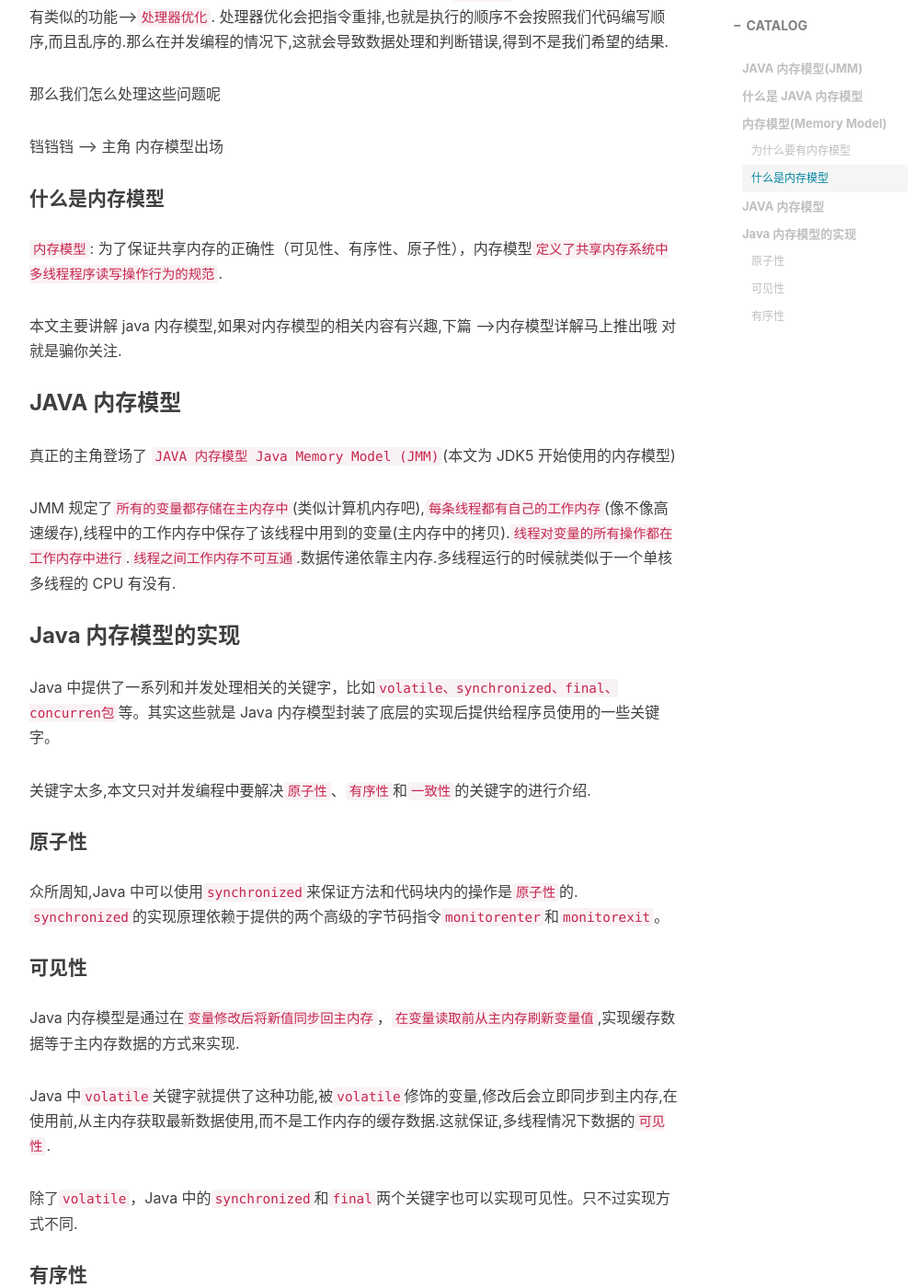
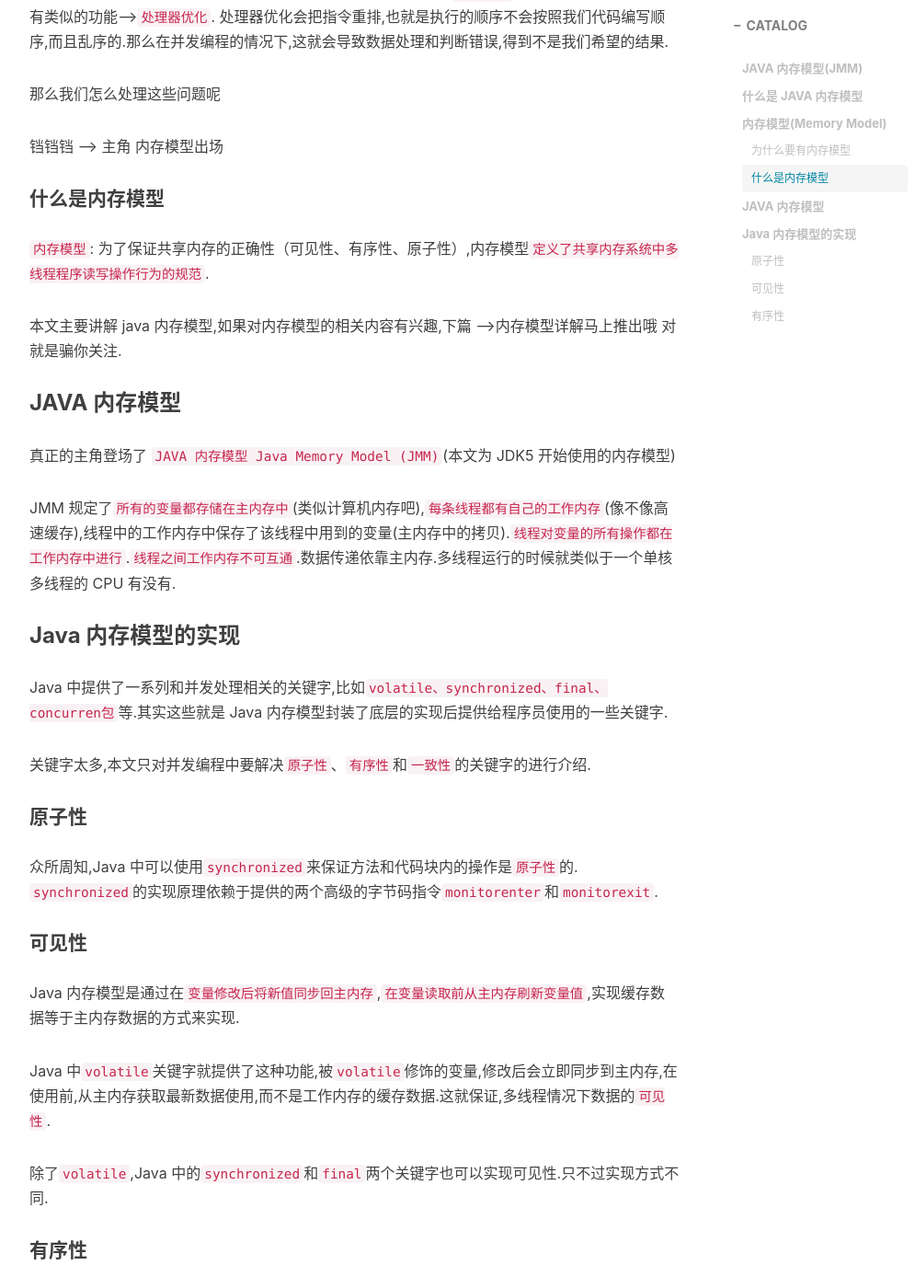
Before and after one commit to cxyxhJava/franyang.github.io, a Jekyll site: the page built from _posts/2019-10-25-JMM.md, in a window 1280 px wide and 1400 px high, scrolled down 2937 px. Shown: the whole window at 92% size, without its empty margins (233-1228 px from the left). Built offline with Jekyll 4.4.1, drawn with Linux system fonts in a browser that asks for light colours; nearby versions of some CDN libraries; comment, search, counter and statistics services are not loaded; some of the changed text lies outside the part shown.

Commit message:
修改字符串

```diff
--- a/_posts/2019-10-25-JMM.md
+++ b/_posts/2019-10-25-JMM.md
@@ -14,7 +14,7 @@
 
 ## 什么是 JAVA 内存模型
 
-Java 内存模型（Java Memory Model ,JMM）就是一种`符合内存模型规范`、`屏蔽了各种硬件和操作系统的访问差异`、保证了 Java 程序在各种平台下`对内存的访问都能保证效果一致`的`机制及规范`。
+Java 内存模型（Java Memory Model JMM）就是一种`符合内存模型规范`、`屏蔽了各种硬件和操作系统的访问差异`、保证了 Java 程序在各种平台下`对内存的访问都能保证效果一致`的`机制及规范`.
 
 ### 内存模型(Memory Model)
 
@@ -56,7 +56,7 @@
 
 #### 什么是内存模型
 
-`内存模型`: 为了保证共享内存的正确性（可见性、有序性、原子性），内存模型`定义了共享内存系统中多线程程序读写操作行为的规范`.
+`内存模型`: 为了保证共享内存的正确性（可见性、有序性、原子性）,内存模型`定义了共享内存系统中多线程程序读写操作行为的规范`.
 
 本文主要讲解 java 内存模型,如果对内存模型的相关内容有兴趣,下篇 -->内存模型详解马上推出哦 对就是骗你关注.
 
@@ -68,26 +68,26 @@
 
 ### Java 内存模型的实现
 
-Java 中提供了一系列和并发处理相关的关键字，比如`volatile、synchronized、final、concurren包`等。其实这些就是 Java 内存模型封装了底层的实现后提供给程序员使用的一些关键字。
+Java 中提供了一系列和并发处理相关的关键字,比如`volatile、synchronized、final、concurren包`等.其实这些就是 Java 内存模型封装了底层的实现后提供给程序员使用的一些关键字.
 
 关键字太多,本文只对并发编程中要解决`原子性`、`有序性`和`一致性`的关键字的进行介绍.
 
 #### 原子性
 
 众所周知,Java 中可以使用`synchronized`来保证方法和代码块内的操作是`原子性`的.
-`synchronized`的实现原理依赖于提供的两个高级的字节码指令`monitorenter`和`monitorexit`。
+`synchronized`的实现原理依赖于提供的两个高级的字节码指令`monitorenter`和`monitorexit`.
 
 #### 可见性
 
-Java 内存模型是通过在`变量修改后将新值同步回主内存`，`在变量读取前从主内存刷新变量值`,实现缓存数据等于主内存数据的方式来实现.
+Java 内存模型是通过在`变量修改后将新值同步回主内存`,`在变量读取前从主内存刷新变量值`,实现缓存数据等于主内存数据的方式来实现.
 
 Java 中`volatile`关键字就提供了这种功能,被`volatile`修饰的变量,修改后会立即同步到主内存,在使用前,从主内存获取最新数据使用,而不是工作内存的缓存数据.这就保证,多线程情况下数据的`可见性`.
 
-除了`volatile`，Java 中的`synchronized`和`final`两个关键字也可以实现可见性。只不过实现方式不同.
+除了`volatile`,Java 中的`synchronized`和`final`两个关键字也可以实现可见性.只不过实现方式不同.
 
 #### 有序性
 
-Java 中，可以使用`synchronized`和`volatile`d 都可以保证多线程之间操作的`有序性`.
+Java 中,可以使用`synchronized`和`volatile`d 都可以保证多线程之间操作的`有序性`.
 
 - `volatile`关键字会禁止`指令重排`.
 - `synchronized`关键字保证同一时刻只允许单线程操作.
```
Also changed, not shown: _posts/2019-10-25-内存模型.md (added, +11 -0 lines).
